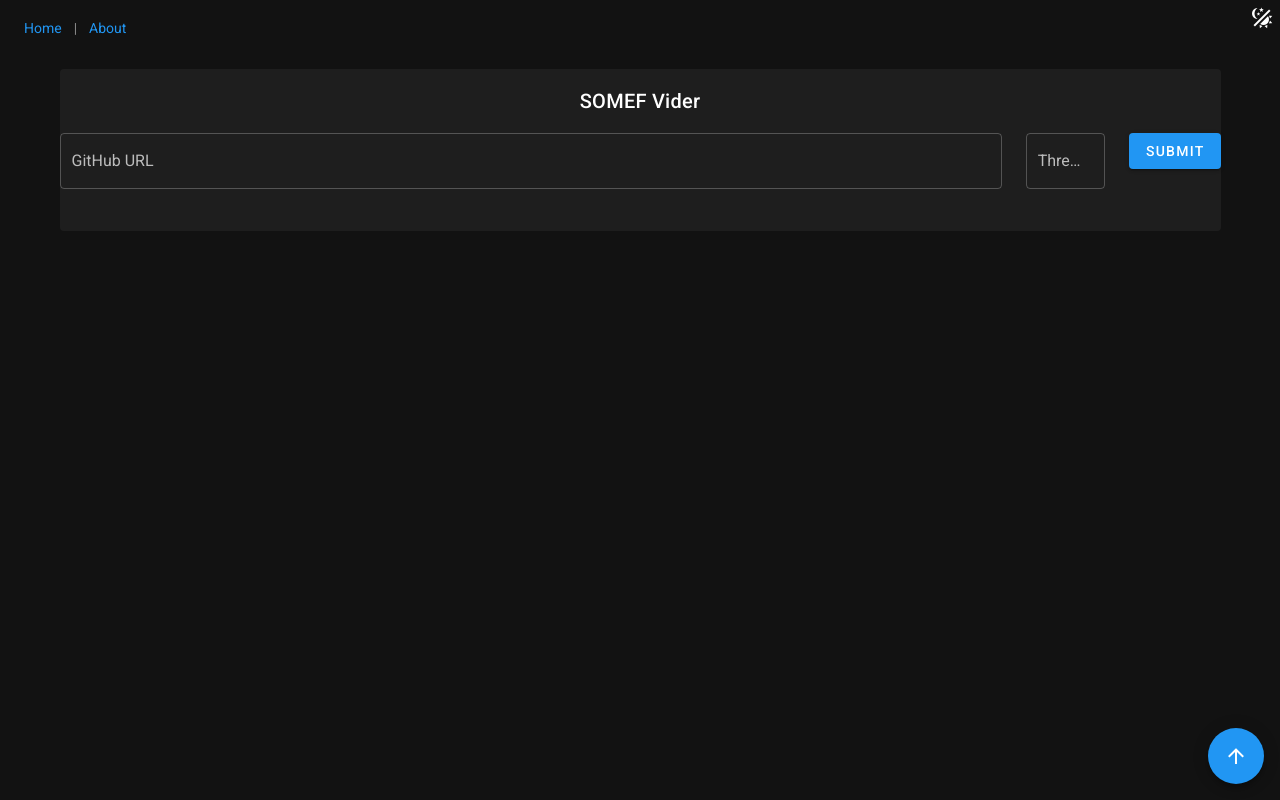
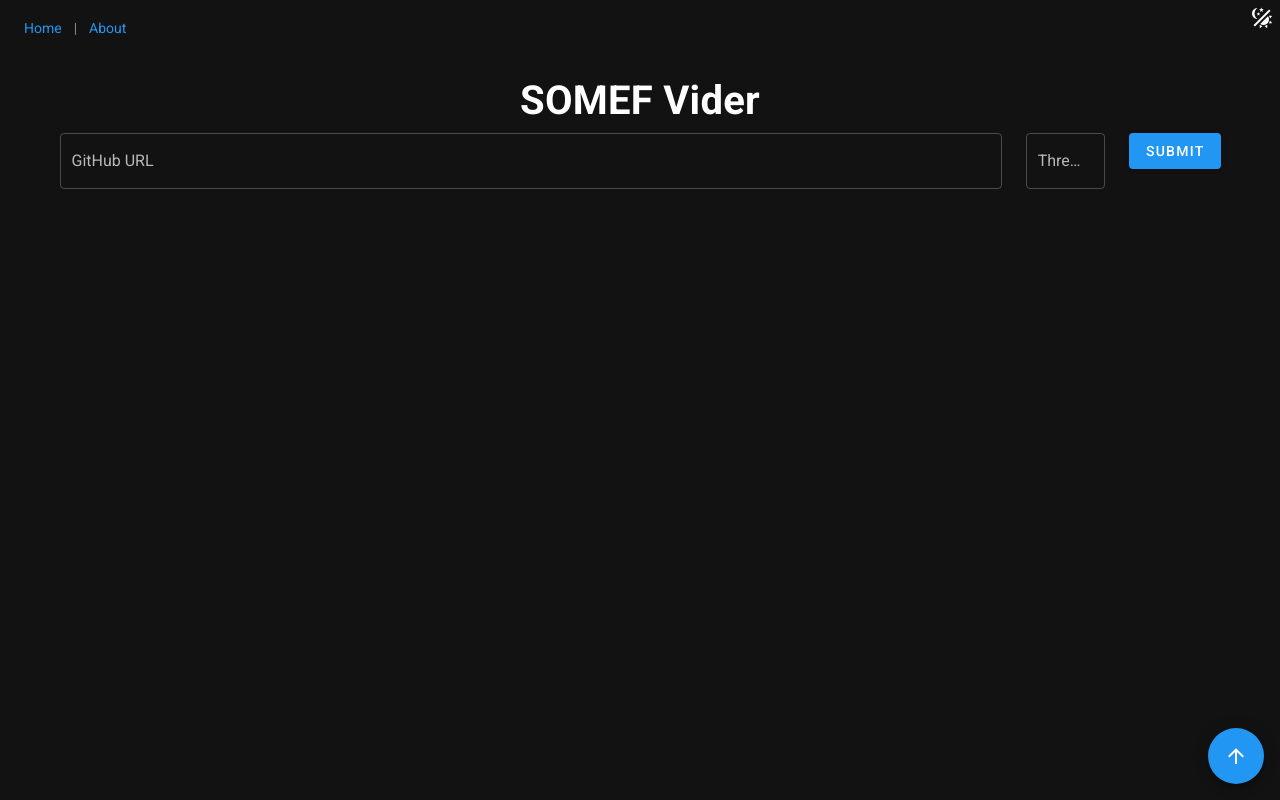
Before and after one commit to SoftwareUnderstanding/SOMEF-Vider, a Vue app in the folder client/: page /#/ in a window 1280 px wide. Built offline with nearby package versions, Linux system fonts and the light colour scheme.

Commit message:
Minor improvement in title

```diff
--- a/client/src/views/Home.vue
+++ b/client/src/views/Home.vue
@@ -1,8 +1,7 @@
 <template>
   <v-container>
-    <v-card flat>
       <v-card-title class="text-center justify-center">
-        SOMEF Vider
+        <h1>SOMEF Vider</h1>
       </v-card-title>
       <v-form ref="form">
         <v-row justify="space-between">
@@ -48,7 +47,6 @@
 
         </v-row>
       </v-form>
-    </v-card>
 
     <server-response-dialog
         v-if="showErrorDialog"
```
